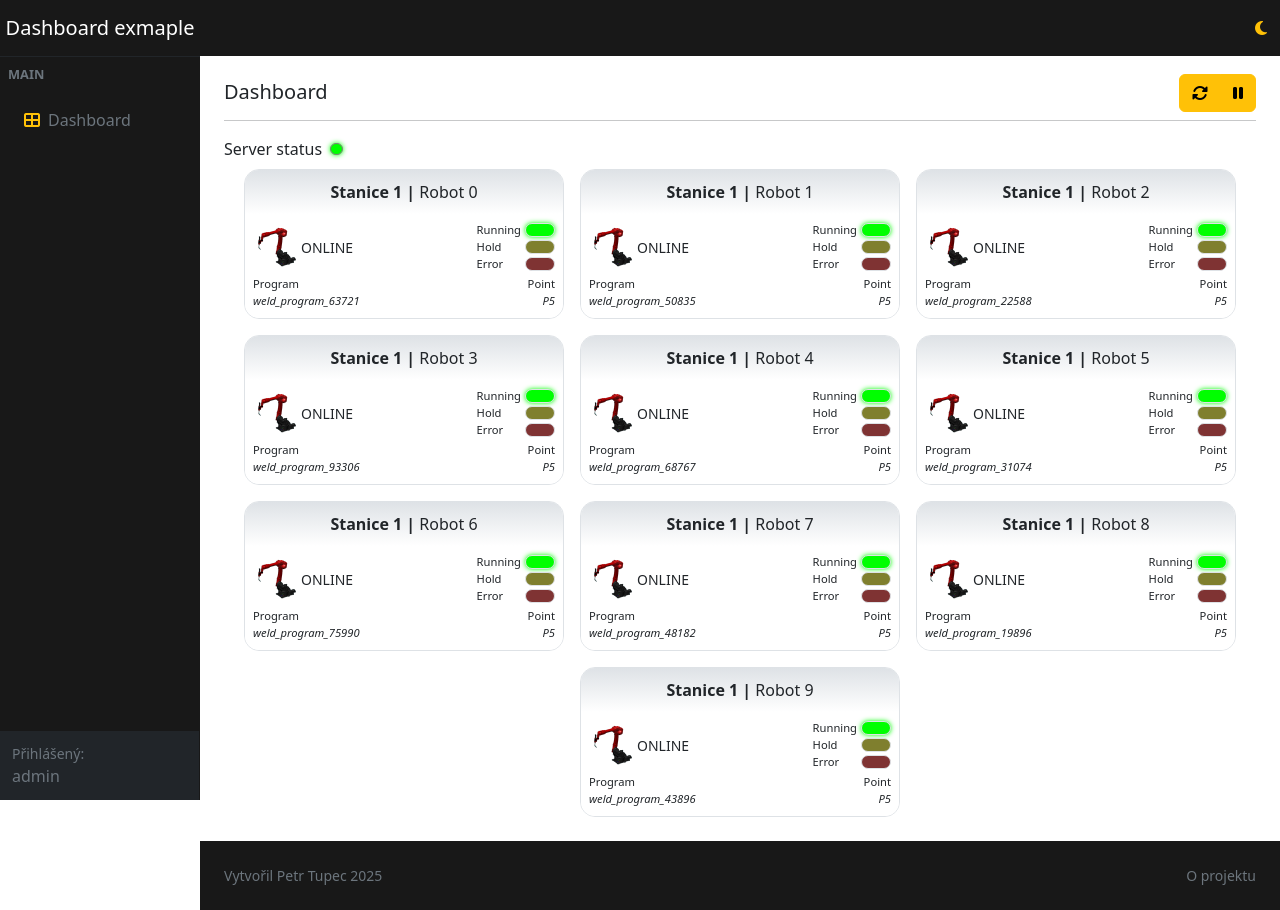
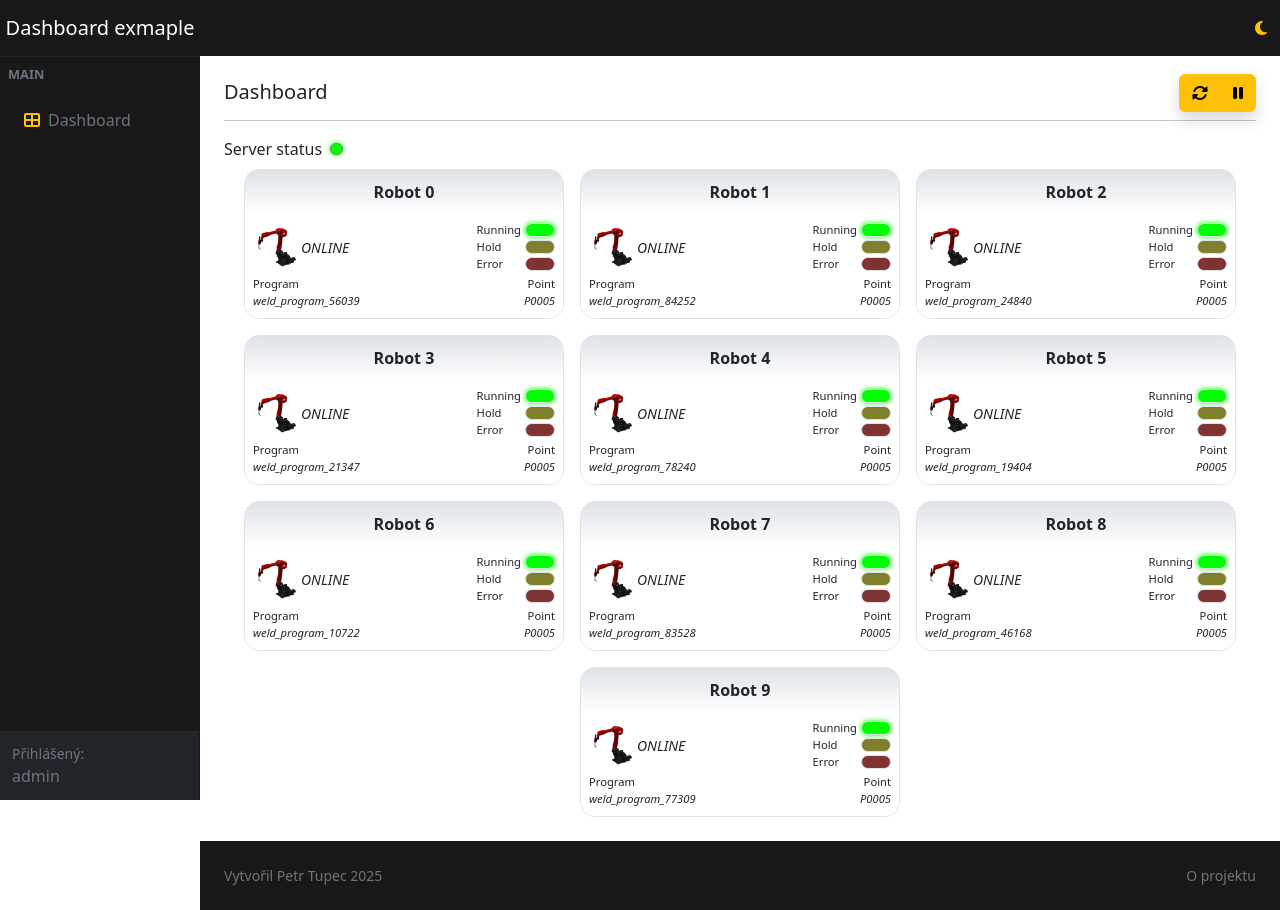
Before and after one commit to PetrTupec/robot-dashboard-example, a React (Create React App) app: page / in a window 1280 px wide. Built offline with nearby package versions, Linux system fonts and the light colour scheme.

Commit message:
remove obsolete RobotStatusSimulator; add useRobotSimulation hook for improved state management

```diff
--- a/src/components/Navbar.js
+++ b/src/components/Navbar.js
@@ -10,11 +10,11 @@ const Navbar = ({ onClickToggle }) => {
             <Link to={"/"} className="navbar-brand text-center text-white">
                 Dashboard exmaple
             </Link>
-            <button id="toggle" className="btn text-light ms-auto" onClick={toggleTheme}>
+            <button className="btn text-light ms-auto" onClick={toggleTheme}>
                 <i className={`text-warning fas fa-${theme === "light" ? "moon" : "sun"}`}></i>
             </button>
             <div className="d-md-none">
-                <button className="nav-link btn me-4 text-secondary" onClick={onClickToggle} id="sidebarToggle">
+                <button className="nav-link btn me-4 text-secondary" onClick={onClickToggle}>
                     <i className="fas fa-bars" />
                 </button>
             </div>
--- a/src/components/workplaceCard/WorkplaceCard.js
+++ b/src/components/workplaceCard/WorkplaceCard.js
@@ -24,12 +24,12 @@ const WorkplaceCard = ({ robotName, status, running, hold, error, program, point
         <div className={`workplace-card-container ${error ? "red-blinking-shadow" : ""}`}>
             <div className="workplace-card">
                 <div className={`workplace-card-header workplace-card-header${error ? "-error-bg" : "-bg"}`} >
-                    <strong>Stanice 1  | </strong><span>Robot {robotName}</span>
+                    <strong>Robot {robotName}</strong>
                 </div>
                 <div className="workplace-card-body p-2">
                     <div className="row d-flex mb-1">
                         <div className="col d-flex flex-row align-items-center">
-                            <img src={robotIcon} alt="robot-icon" /> <span className="small">{status ? "ONLINE" : "OFFLINE"}</span>
+                            <img src={robotIcon} alt="robot-icon" /> <i className="small">{status ? "ONLINE" : "OFFLINE"}</i>
                             <div className="ms-auto text-small">
                                 <StatusLedRobot
                                     isOld={false}
--- a/src/components/workplaceCard/WorkplaceCardOld.js
+++ b/src/components/workplaceCard/WorkplaceCardOld.js
@@ -8,7 +8,7 @@ const WorkplaceCard = ({ robotName, status, running, hold, error, program, point
         <div>
             <div className="workplace-card-old">
                 <div className="workplace-card-header-old workplace-card-header-bg-old">
-                    <span>Stanice 1 Robot {robotName}</span>
+                    <span>Robot {robotName}</span>
                 </div>
                 <div className="workplace-card-body">
                     <div className="row d-flex border-bottom p-2">
--- /dev/null
+++ b/src/hooks/useRobotSimulation.js
@@ -0,0 +1,98 @@
+import { useEffect, useRef, useState } from "react"
+
+export const useRobotSimulation = () => {
+    const robotErrors = [
+        { code: "A7051", message: "", subMessage: "" },      // Servo power down
+        { code: "E4010", message: "", subMessage: "" },      // Safety holder working
+        { code: "E3100", message: "", subMessage: "G5" },    // Please turn on Servo(**) **is Axis name.
+        { code: "E7001", message: "", subMessage: "FA" },    // Collision detected (FA)
+        { code: "E1900", message: "", subMessage: "" },      // HOLD user defined message
+        { code: "E1050", message: "", subMessage: "" },      // Position does not match
+        { code: "W1610", message: "", subMessage: "" },      // Wire feeder lock detected
+        { code: "W5050", message: "", subMessage: "" }       // Example of unknown error
+    ]
+    const robotsCount = 10
+    const [robots, setRobots] = useState([])
+    const isRunningRef = useRef(true)
+
+    const createRobots = () => {
+        const robotArray = []
+
+        for (let i = 0; i < robotsCount; i++) {
+            robotArray.push({
+                id: i,
+                status: 1,
+                running: 1,
+                hold: 0,
+                error: 0,
+                program: `weld_program_${Math.floor(Math.random() * 90000 + 10000)}`,
+                point: 0,
+                robotError: {
+                    code: 0,
+                    message: "",
+                    subMessage: ""
+                }
+            })
+        }
+
+        return robotArray
+    }
+
+    const setRobotStatus = (robot, program, point, hold, error) => {
+        const robotError = error
+            ? { ...robotErrors[Math.floor(Math.random() * robotErrors.length)] }
+            : { code: 0, message: "", subMessage: "" }
+
+        robot.status = 1
+        robot.running = error || hold ? 0 : 1
+        robot.hold = error || hold ? 1 : 0
+        robot.error = error ? 1 : 0
+        robot.program = program
+        robot.point = point
+        robot.robotError = robotError
+    }
+
+    useEffect(() => {
+        setRobots(createRobots())
+
+        const updateInterval = setInterval(() => {
+            if (!isRunningRef.current) return
+
+            setRobots(prev =>
+                prev.map(robot => {
+                    const now = Date.now()
+                    if (!robot.errorUntil || now > robot.errorUntil) {
+                        const updated = { ...robot }
+                        setRobotStatus(updated, robot.program, robot.point + 1, 0, 0)
+                        updated.errorUntil = null
+                        return updated
+                    }
+                    return robot
+                })
+            )
+        }, 1000)
+
+        const errorInterval = setInterval(() => {
+            if (!isRunningRef.current) return
+
+            setRobots(prev => {
+                const index = Math.floor(Math.random() * prev.length)
+                const robot = { ...prev[index] }
+
+                robot.errorUntil = Date.now() + Math.floor(Math.random() * 20000 + 5000)
+                setRobotStatus(robot, robot.program, robot.point, 0, 1)
+
+                const newRobots = [...prev]
+                newRobots[index] = robot
+                return newRobots
+            })
+        }, 10000)
+
+        return () => {
+            clearInterval(updateInterval)
+            clearInterval(errorInterval)
+        }
+    }, [])
+
+    return { robots, isRunningRef }
+}
--- a/src/pages/dashboard/Dashboard.js
+++ b/src/pages/dashboard/Dashboard.js
@@ -1,41 +1,29 @@
 import Header from "../../components/Header"
 import ModalDialog from "../../components/ModalDialog"
-import { simulateRobotStatus } from "../../utils/RobotStatusSimulator"
-import { useEffect, useRef, useState } from "react"
+import { useEffect, useState } from "react"
 import WorkplaceCard from "../../components/workplaceCard/WorkplaceCard"
 import WorkplaceCardOld from "../../components/workplaceCard/WorkplaceCardOld"
 import "./Dashboard.css"
+import { useRobotSimulation } from "../../hooks/useRobotSimulation"
 
 const Dashboard = () => {
   const initialStateModalDialog = { show: false, title: "", message: "" }
   const [modalDialog, setModalDialog] = useState(initialStateModalDialog)
-  const [robots, setRobots] = useState([])
   const [isRunning, setIsRunning] = useState(true)
-  const isRunningRef = useRef(true)
-  const [isOld, isOldState] = useState(false)
-
-  useEffect(() => {
-    isRunningRef.current = true
-    const robotArray = simulateRobotStatus(isRunningRef)
-    setRobots([...robotArray])
-
-    const interval = setInterval(() => {
-      setRobots([...robotArray])
-    }, 1000)
-
-    return () => clearInterval(interval);
-  }, [])
+  const [isOldView, setIsOldView] = useState(false)
+  const WorkplaceCardComponent = isOldView ? WorkplaceCardOld : WorkplaceCard
+  const { robots, isRunningRef } = useRobotSimulation()
 
   useEffect(() => {
     const body = document.body;
 
-    if (isOld) {
+    if (isOldView) {
       body.setAttribute("data-bs-theme", "light");
     } else {
       const userPref = localStorage.getItem("theme") || "auto";
       body.setAttribute("data-bs-theme", userPref);
     }
-  }, [isOld]);
+  }, [isOldView]);
 
   const handleClickPauseSimulation = () => {
     isRunningRef.current = !isRunningRef.current
@@ -43,7 +31,7 @@ const Dashboard = () => {
   }
 
   const handleClickChangeView = () => {
-    isOldState(!isOld)
+    setIsOldView(!isOldView)
   }
 
   return (
@@ -57,9 +45,8 @@ const Dashboard = () => {
       />
       <Header title={"Dashboard"} />
       {/* Tool buttons */}
-      <div className="row text-end tool-buttons">
-        <div className="col">
-          <div className="ms-auto btn-group">
+      <div className="tool-buttons">
+        <div className="btn-group shadow">
           <button
             className="btn btn-warning"
             onClick={handleClickChangeView}>
@@ -72,11 +59,10 @@ const Dashboard = () => {
           </button>
         </div>
       </div>
-      </div>
+      {/* Server status */}
       <div className="row">
         <div className="col mb-2">
-          {/* Server status */}
-          {isOld ?
+          {isOldView ?
             <div className="d-flex flex-row align-items-center gap-2 workplace-card-header workplace-card-header-bg-old py-1 border-bottom mb-4">
               <div>Server</div>
               <span className="ms-auto">Status</span>
@@ -89,10 +75,10 @@ const Dashboard = () => {
             </div>}
         </div>
       </div>
-      <div className={`d-flex flex-row flex-wrap gap-3 ${isOld ? "" : "justify-content-center"}`}>
+      {/* Workplace dashboard */}
+      <div className={`d-flex flex-row flex-wrap gap-3 ${isOldView ? "" : "justify-content-center"}`}>
         {robots.map((robot, key) =>
-          isOld ?
-            <WorkplaceCardOld
+          <WorkplaceCardComponent
             key={key}
             robotName={robot.id}
             status={robot.status}
@@ -100,20 +86,7 @@ const Dashboard = () => {
             hold={robot.hold}
             error={robot.error}
             program={robot.program}
-              point={robot.point}
-              robotError={robot.robotError}
-              setModalDialog={setModalDialog}
-            />
-            :
-            <WorkplaceCard
-              key={key}
-              robotName={robot.id}
-              status={robot.status}
-              running={robot.running}
-              hold={robot.hold}
-              error={robot.error}
-              program={robot.program}
-              point={robot.point}
+            point={String(robot.point).padStart(4, '0')}
             robotError={robot.robotError}
             setModalDialog={setModalDialog}
           />
--- a/src/utils/ErrorManager.js
+++ b/src/utils/ErrorManager.js
@@ -1,8 +1,8 @@
 import { errors } from "../data.js"
 
 export const findError = (errorCode) => {
-    return errors.find(error => error.id === errorCode) ??
-    {
+    const error = errors.find(error => error.id === errorCode)
+    return error ?? {
         id: errorCode,
         message: { en: "Error code not found" },
         cause: { en: "" },
--- a/src/utils/RobotStatusSimulator.js
+++ /dev/null
@@ -1,74 +0,0 @@
-const robotsCount = 10
-const robotErrors = [
-  { code: "A7051", message: "", subMessage: "" },      // Servo power down
-  { code: "E4010", message: "", subMessage: "" },      // Safety holder working
-  { code: "E3100", message: "", subMessage: "G5" },    // Please turn on Servo(**) **is Axis name.
-  { code: "E7001", message: "", subMessage: "FA" },    // Collision detected (FA)
-  { code: "E1900", message: "", subMessage: "" },      // HOLD user defined message
-  { code: "E1050", message: "", subMessage: "" },      // Position does not match
-  { code: "W1610", message: "", subMessage: "" },      // Wire feeder lock detected
-  { code: "W5050", message: "", subMessage: "" }       // Example of unknown error code
-]
-
-const createRobots = () => {
-  const robotArray = [];
-  for (let i = 0; i < robotsCount; i++) {
-    robotArray.push({
-      id: i,
-      status: 1,
-      running: 1,
-      hold: 0,
-      error: 0,
-      program: "weld_program_" + Math.floor(Math.random() * 90000 + 10000),
-      point: 0,
-      robotError: {
-        code: 0,
-        message: "",
-        subMessage: ""
-      }
-    });
-  }
-  return robotArray;
-};
-
-const setRobotStatus = (robot, program, point, hold, error) => {
-  robot.status = 1
-  robot.running = error || hold ? 0 : 1
-  robot.hold = error || hold ? 1 : 0
-  robot.error = error ? 1 : 0
-  robot.program = program
-  robot.point = point
-
-  if (error) {
-    const randomError = robotErrors[Math.floor(Math.random() * robotErrors.length)]
-    robot.robotError = { ...randomError }
-  } else {
-    robot.robotError = { code: 0, message: "", subMessage: "" }
-  }
-};
-
-export const simulateRobotStatus = (isRunningRef) => {
-  const robots = createRobots()
-
-  // Pravidelná aktualizace stavu robotů
-  setInterval(() => {
-    if (!isRunningRef.current) return
-    const now = Date.now();
-    robots.forEach(robot => {
-      if (!robot.errorUntil || now > robot.errorUntil) {
-        setRobotStatus(robot, robot.program, robot.point + 1, 0, 0)
-        robot.errorUntil = null
-      }
-    })
-  }, 1000)
-
-  // Přidělění erroru náhodnému robotu vybranému po deseti vteřinách na dobu mezi 5 až 20 vteřinami
-  setInterval(() => {
-    if (!isRunningRef.current) return
-    const robot = robots[Math.floor(Math.random() * robots.length)]
-    robot.errorUntil = Date.now() + Math.floor(Math.random() * 20000 + 5000)
-    setRobotStatus(robot, robot.program, robot.point, 0, 1)
-  }, 10000)
-
-  return robots
-};
```
Lines whose indentation alone changed are shown as unchanged.
